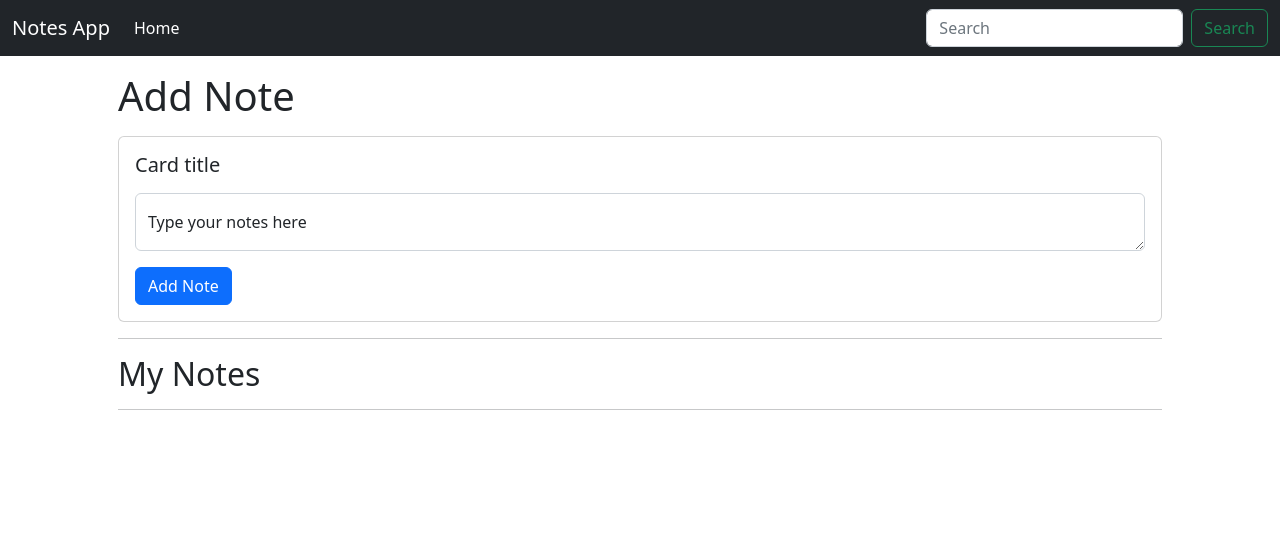
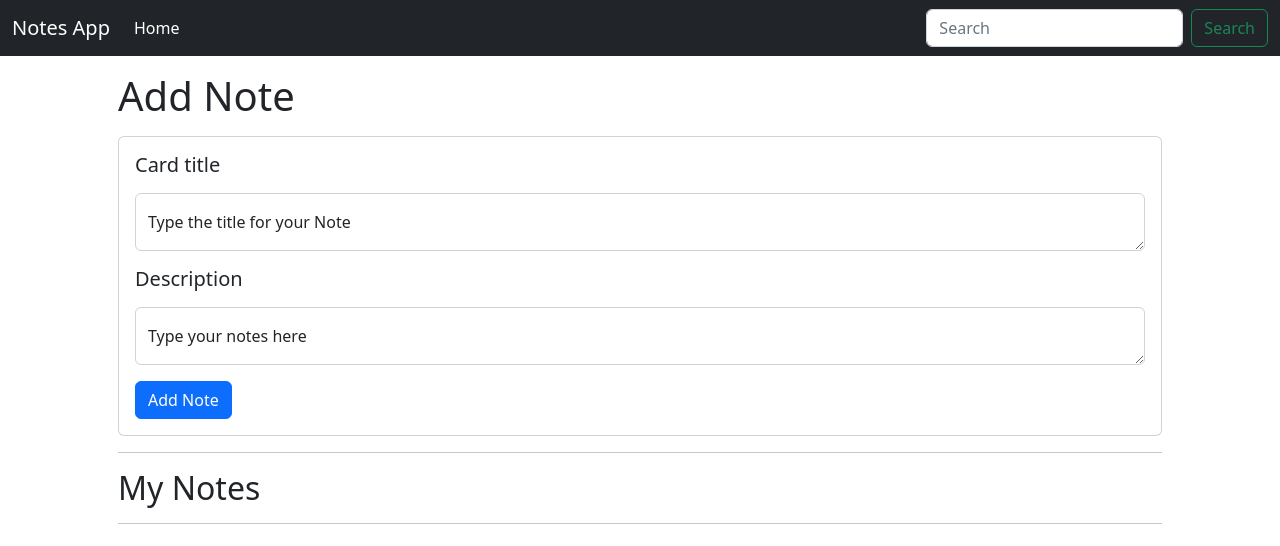
Before and after one commit to KoushikSarkarGit/notetakingsite.github.io, a plain HTML site: page index.html in a window 1280 px wide. Drawn offline with nearby package versions, Linux system fonts and the light colour scheme.

Commit message:
title updated version

```diff
--- a/index.html
+++ b/index.html
@@ -40,9 +40,19 @@
 
         <div class="card my-3">
 
+
             <div class="card-body">
                 <h5 class="card-title">Card title</h5>
 
+                <div class="form-floating">
+                    <textarea class="form-control my-3" placeholder="Leave a comment here" rows="1"
+                        id="addtitle"></textarea>
+                    <label for="floatingTextarea">Type the title for your Note</label>
+                </div>
+
+
+
+                <h5>Description</h5>
                 <div class="form-floating">
                     <textarea class="form-control my-3" placeholder="Leave a comment here" rows="3"
                         id="addtxt"></textarea>
@@ -86,7 +96,7 @@
         integrity="sha384-IDwe1+LCz02ROU9k972gdyvl+AESN10+x7tBKgc9I5HFtuNz0wWnPclzo6p9vxnk"
         crossorigin="anonymous"></script>
 
-    <script src="app.js"></script>
+    <script src="/jsproject1/app2.js"></script>
 </body>
 
 
```
